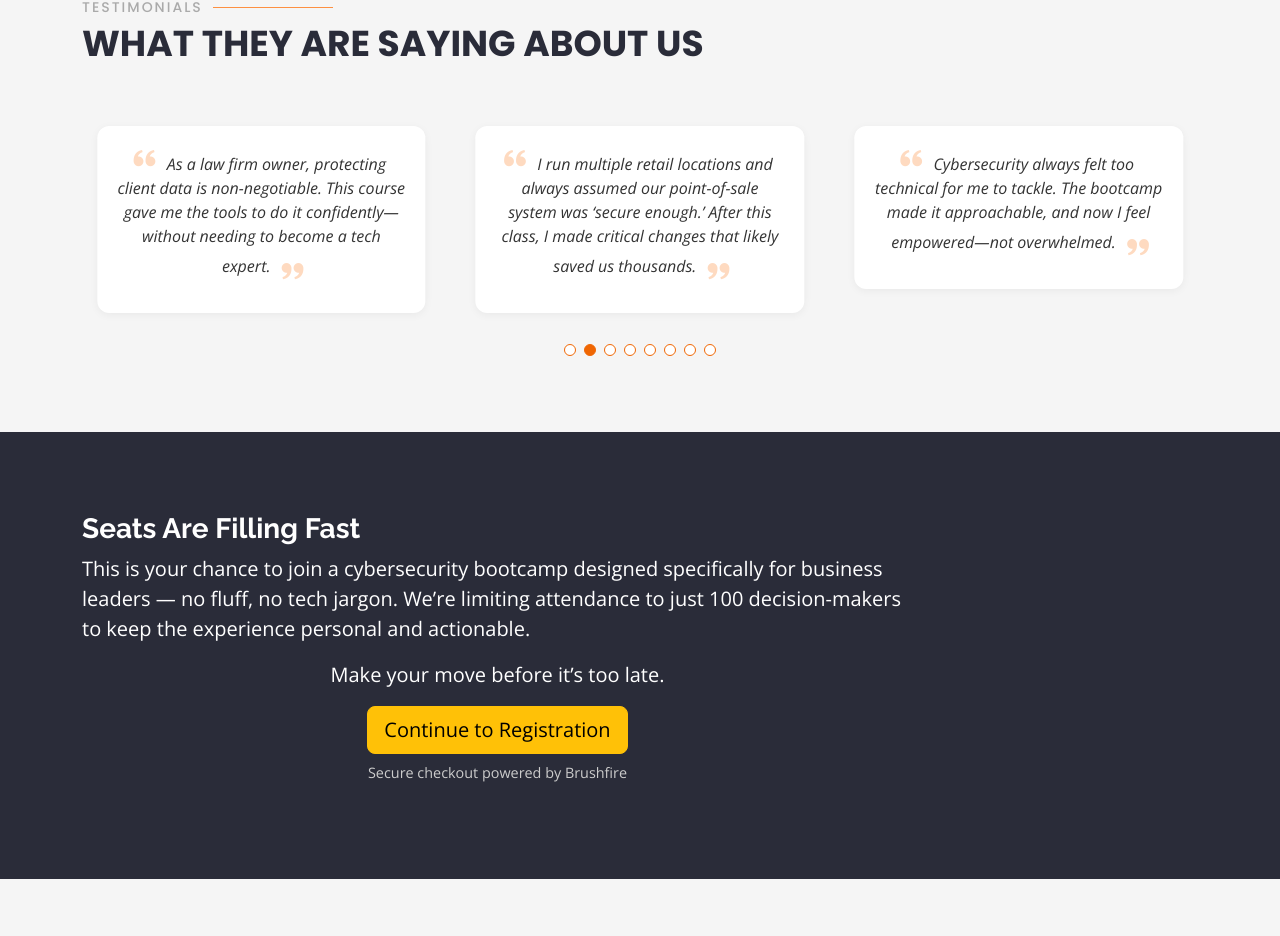
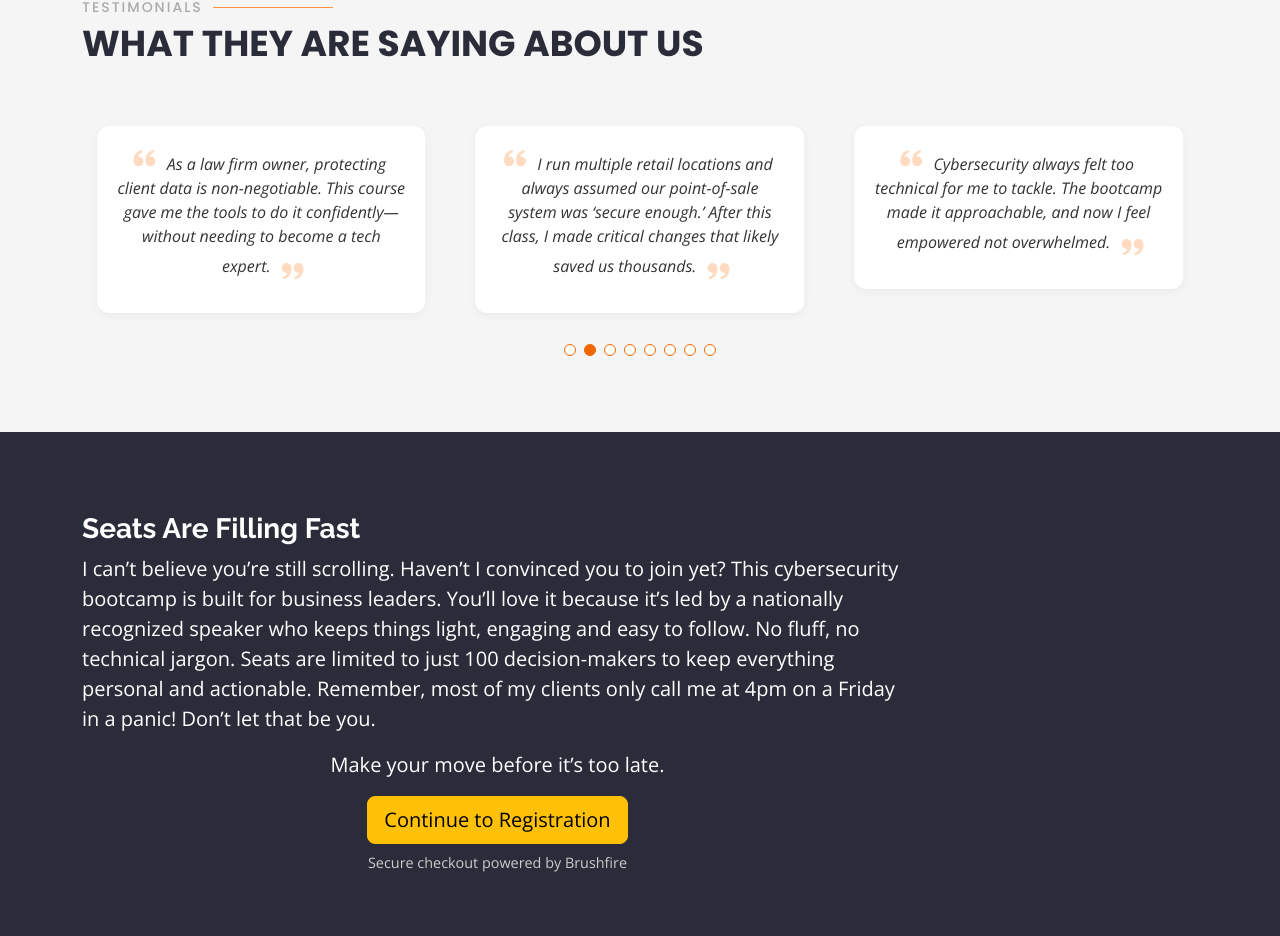
Before and after one commit to hevnsnt/infosecutive, a plain HTML site: page index.html in a window 1280 px wide. Shown: the part 4083-5019 px from the top of the page. Drawn offline with nearby package versions, Linux system fonts and the light colour scheme.

Commit message:
wording update on services section

```diff
--- a/index.html
+++ b/index.html
@@ -377,7 +377,7 @@
               <div class="testimonial-item">
                 <p>
                   <i class="bx bxs-quote-alt-left quote-icon-left"></i>
-                  Cybersecurity always felt too technical for me to tackle. The bootcamp made it approachable, and now I feel empowered—not overwhelmed.
+                  Cybersecurity always felt too technical for me to tackle. The bootcamp made it approachable, and now I feel empowered not overwhelmed.
                   <i class="bx bxs-quote-alt-right quote-icon-right"></i>
                 </p>
               </div>
@@ -409,7 +409,7 @@
               <div class="testimonial-item">
                 <p>
                   <i class="bx bxs-quote-alt-left quote-icon-left"></i>
-                  I came in clueless. I left with a plan. I implemented the ‘Mandatory 10’ checklist the first month. We’re more secure, and I sleep better.
+                  I came in clueless. I left with a plan. I implemented the ‘Essential 10’ checklist the first month. We’re more secure, and I sleep better.
                   <i class="bx bxs-quote-alt-right quote-icon-right"></i>
                 </p>
               </div>
@@ -442,9 +442,8 @@
 
             <!-- main lead text, without the centered sentence -->
             <p class="lead">
-              This is your chance to join a cybersecurity bootcamp designed specifically for
-              business leaders — no fluff, no tech jargon. We’re limiting attendance to just
-              <strong>100 decision-makers</strong> to keep the experience personal and actionable.
+              I can’t believe you’re still scrolling. Haven’t I convinced you to join yet? This cybersecurity bootcamp is built for business leaders. You’ll love it because it’s led by a nationally recognized speaker who keeps things light, engaging and easy to follow.
+              No fluff, no technical jargon. Seats are limited to just 100 decision-makers to keep everything personal and actionable. Remember, most of my clients only call me at 4pm on a Friday in a panic! Don’t let that be you.
             </p>
 
             <!-- new, centered call-to-action line -->
```
